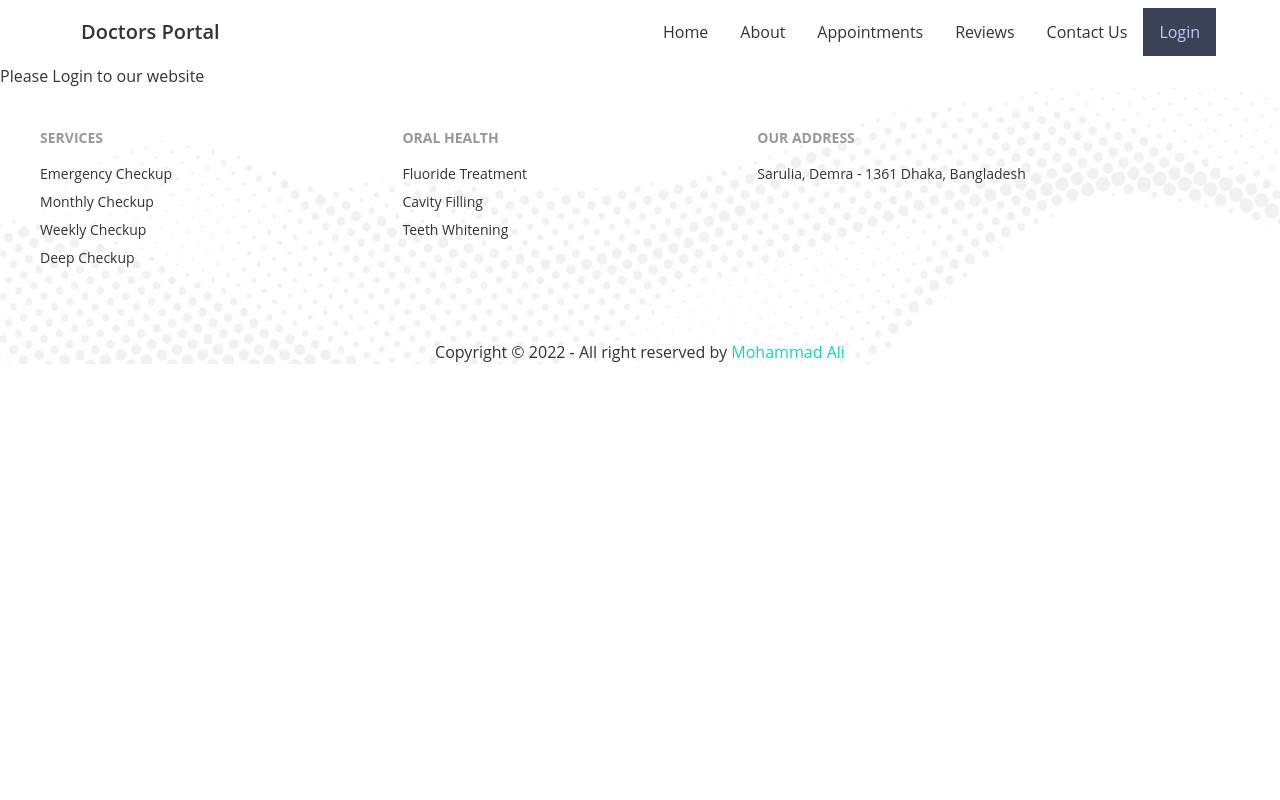
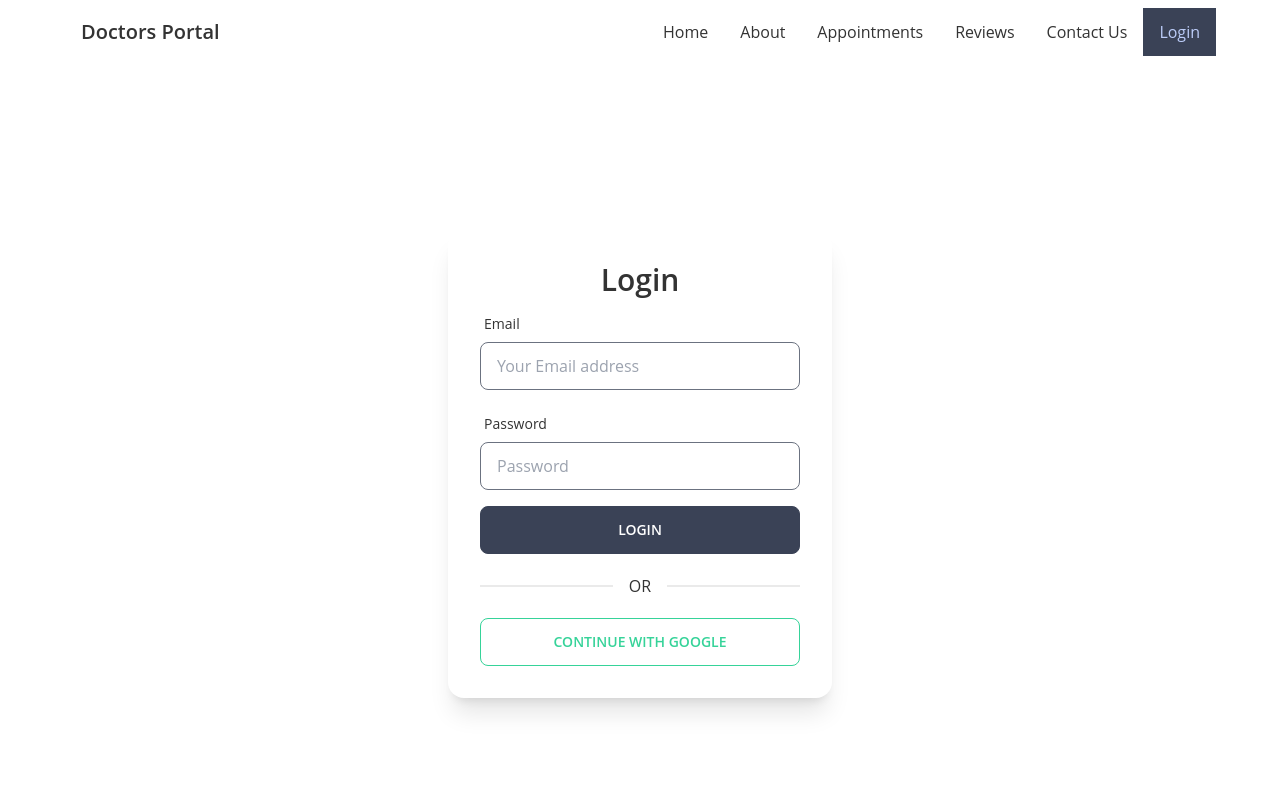
Before and after one commit to itsproali/caring-doctors-client, a React (Create React App) app: page /login in a window 1280 px wide. Shown: the top 800 px of the page. Built offline with nearby package versions, Linux system fonts and the light colour scheme.

Commit message:
Login Page Added

```diff
--- a/package.json
+++ b/package.json
@@ -8,9 +8,12 @@
     "@testing-library/user-event": "^13.5.0",
     "daisyui": "^2.14.3",
     "date-fns": "^2.28.0",
+    "firebase": "^9.8.1",
     "react": "^18.1.0",
     "react-day-picker": "^8.0.4",
     "react-dom": "^18.1.0",
+    "react-firebase-hooks": "^5.0.3",
+    "react-hook-form": "^7.31.1",
     "react-router-dom": "^6.3.0",
     "react-scripts": "5.0.1",
     "web-vitals": "^2.1.4"
--- a/src/App.js
+++ b/src/App.js
@@ -8,6 +8,7 @@ import Reviews from "./Pages/Reviews/Reviews";
 import Contact from "./Pages/Contact/Contact";
 import Login from "./Pages/Login/Login";
 import Footer from "./Pages/Shared/Footer";
+import Loading from "./Pages/Shared/Loading";
 
 function App() {
   return (
@@ -20,8 +21,9 @@ function App() {
         <Route path="/reviews" element={<Reviews />}></Route>
         <Route path="/contact" element={<Contact />}></Route>
         <Route path="/login" element={<Login />}></Route>
+        <Route path="/loading" element={<Loading />}></Route>
       </Routes>
-      <Footer/>
+      <Footer />
     </div>
   );
 }
--- a/src/Pages/Appointments/AvailableApt.js
+++ b/src/Pages/Appointments/AvailableApt.js
@@ -9,7 +9,7 @@ const AvailableApt = ({ date }) => {
   const [treatment, setTreatment] = useState(null);
 
   useEffect(() => {
-    fetch("services.json")
+    fetch("http://localhost:5000/services")
       .then((res) => res.json())
       .then((data) => setServices(data));
   }, []);
--- a/src/Pages/Login/Login.js
+++ b/src/Pages/Login/Login.js
@@ -1,11 +1,124 @@
-import React from 'react';
+import React from "react";
+import { useSignInWithEmailAndPassword } from "react-firebase-hooks/auth";
+import { useForm } from "react-hook-form";
+import { useNavigate } from "react-router-dom";
+import auth from "../../firebase-init";
+import Loading from "../Shared/Loading";
+import SocialLogin from "./SocialLogin";
 
 const Login = () => {
-    return (
-        <div>
-            <h1>Please Login to our website</h1>
+  const navigate = useNavigate();
+  const [signInWithEmailAndPassword, user, loading, error] =
+    useSignInWithEmailAndPassword(auth);
+  const {
+    register,
+    handleSubmit,
+    formState: { errors },
+  } = useForm();
+
+  if (error) {
+    <p className="text-red-500">{error.message}</p>;
+  }
+
+  if (loading) {
+    return <Loading />;
+  }
+
+  if (user) {
+    navigate("/");
+  }
+
+  const onSubmit = (data) => {
+    console.log(data);
+    signInWithEmailAndPassword(data.email, data.password);
+  };
+
+  return (
+    <div className="flex h-screen items-center justify-center">
+      <div className="card w-96 bg-base-100 shadow-xl">
+        <div className="card-body">
+          <h2 className="text-center text-3xl font-semibold">Login</h2>
+          <form onSubmit={handleSubmit(onSubmit)}>
+            <div className="form-control w-full max-w-xs">
+              <label className="label">
+                <span className="label-text">Email</span>
+              </label>
+              <input
+                type="email"
+                placeholder="Your Email address"
+                className="input border border-neutral focus:outline-none focus:border-accent w-full max-w-xs"
+                {...register("email", {
+                  required: {
+                    value: true,
+                    message: "Please provide your email",
+                  },
+                  pattern: {
+                    value: /^\w+([.-]?\w+)*@\w+([.-]?\w+)*(\.\w{2,3})+$/,
+                    message: "Please enter a valid email",
+                  },
+                })}
+              />
+              <label className="label">
+                {errors.email?.type === "required" && (
+                  <span className="text-red-500 label-text-alt">
+                    {errors.email.message}
+                  </span>
+                )}
+                {errors.email?.type === "pattern" && (
+                  <span className="text-red-500 label-text-alt">
+                    {errors.email.message}
+                  </span>
+                )}
+              </label>
+            </div>
+
+            <div className="form-control w-full max-w-xs">
+              <label className="label">
+                <span className="label-text">Password</span>
+              </label>
+              <input
+                type="password"
+                placeholder="Password"
+                className="input border border-neutral focus:outline-none focus:border-accent w-full max-w-xs"
+                {...register("password", {
+                  required: {
+                    value: true,
+                    message: "Please enter your password",
+                  },
+                  pattern: {
+                    value:
+                      /^(?=.*\d)(?=.*[a-z])(?=.*[A-Z])(?=.*[a-zA-Z]).{8,}$/,
+                    message: "Choose a strong password",
+                  },
+                })}
+              />
+              <label className="label">
+                {errors.password?.type === "required" && (
+                  <span className="text-red-500 label-text-alt">
+                    {errors.password.message}
+                  </span>
+                )}
+                {errors.password?.type === "pattern" && (
+                  <span className="text-red-500 label-text-alt">
+                    {errors.password.message}
+                  </span>
+                )}
+              </label>
+            </div>
+
+            <input
+              className="btn w-full btn-primary text-white"
+              type="submit"
+              value="Login"
+            />
+          </form>
+
+          <div className="divider">OR</div>
+          <SocialLogin />
         </div>
-    );
+      </div>
+    </div>
+  );
 };
 
 export default Login;
--- /dev/null
+++ b/src/Pages/Login/SocialLogin.js
@@ -0,0 +1,37 @@
+import React, { useEffect } from "react";
+import { useSignInWithGoogle } from "react-firebase-hooks/auth";
+import { useNavigate } from "react-router-dom";
+import auth from "../../firebase-init";
+import Loading from "../Shared/Loading";
+
+const SocialLogin = () => {
+  const navigate = useNavigate();
+  const [signInWithGoogle, gUser, gLoading, gError] = useSignInWithGoogle(auth);
+  useEffect(() => {
+    if (gUser) {
+      navigate("/");
+      console.log(gUser.user);
+    }
+  }, [gUser, navigate]);
+
+  if (gError) {
+    <p className="text-red-500">{gError.message}</p>;
+  }
+
+  if (gLoading) {
+    return <Loading />;
+  }
+
+  return (
+    <div>
+      <button
+        className="btn btn-outline btn-success w-full"
+        onClick={() => signInWithGoogle()}
+      >
+        Continue with Google
+      </button>
+    </div>
+  );
+};
+
+export default SocialLogin;
--- /dev/null
+++ b/src/Pages/Shared/Loading.css
@@ -0,0 +1,43 @@
+* {
+    box-sizing: border-box;
+}
+
+.p::before,
+.p::after {
+    content: "";
+    position: absolute;
+    border: 3px solid rgb(77, 148, 255);
+    border-radius: 50%;
+    animation: perant 2.5s linear infinite;
+    -webkit-animation: perant 2.5s linear infinite;
+}
+
+.p::before {
+    width: 100px;
+    height: 100px;
+    border-left-style: dashed;
+    border-bottom-style: dashed;
+    top: calc(50% - 50px);
+    left: calc(50% - 50px);
+    animation-direction: normal;
+}
+
+.p::after {
+    width: 60px;
+    height: 60px;
+    border-left-style: dashed;
+    border-right-style: dashed;
+    top: calc(50% - 30px);
+    left: calc(50% - 30px);
+    animation-direction: reverse;
+}
+
+@keyframes perant {
+    100% {
+        transform: rotate(360deg);
+        -webkit-transform: rotate(360deg);
+        -moz-transform: rotate(360deg);
+        -ms-transform: rotate(360deg);
+        -o-transform: rotate(360deg);
+    }
+}
--- /dev/null
+++ b/src/Pages/Shared/Loading.js
@@ -0,0 +1,12 @@
+import React from "react";
+import "./Loading.css";
+
+const Loading = () => {
+  return (
+    <div className="h-screen">
+      <div class="p"></div>
+    </div>
+  );
+};
+
+export default Loading;
--- /dev/null
+++ b/src/firebase-init.js
@@ -0,0 +1,19 @@
+import { initializeApp } from "firebase/app";
+import { getAuth } from "firebase/auth";
+// TODO: Add SDKs for Firebase products that you want to use
+// https://firebase.google.com/docs/web/setup#available-libraries
+
+// Your web app's Firebase configuration
+const firebaseConfig = {
+  apiKey: process.env.REACT_APP_apiKey,
+  authDomain: process.env.REACT_APP_authDomain,
+  projectId: process.env.REACT_APP_projectId,
+  storageBucket: process.env.REACT_APP_storageBucket,
+  messagingSenderId: process.env.REACT_APP_messagingSenderId,
+  appId: process.env.REACT_APP_appId,
+};
+
+// Initialize Firebase
+const app = initializeApp(firebaseConfig);
+const auth = getAuth(app);
+export default auth;
```
Also changed, not shown: firebase.json (added), 2 other files (tests, documents, lock files or other folders).
